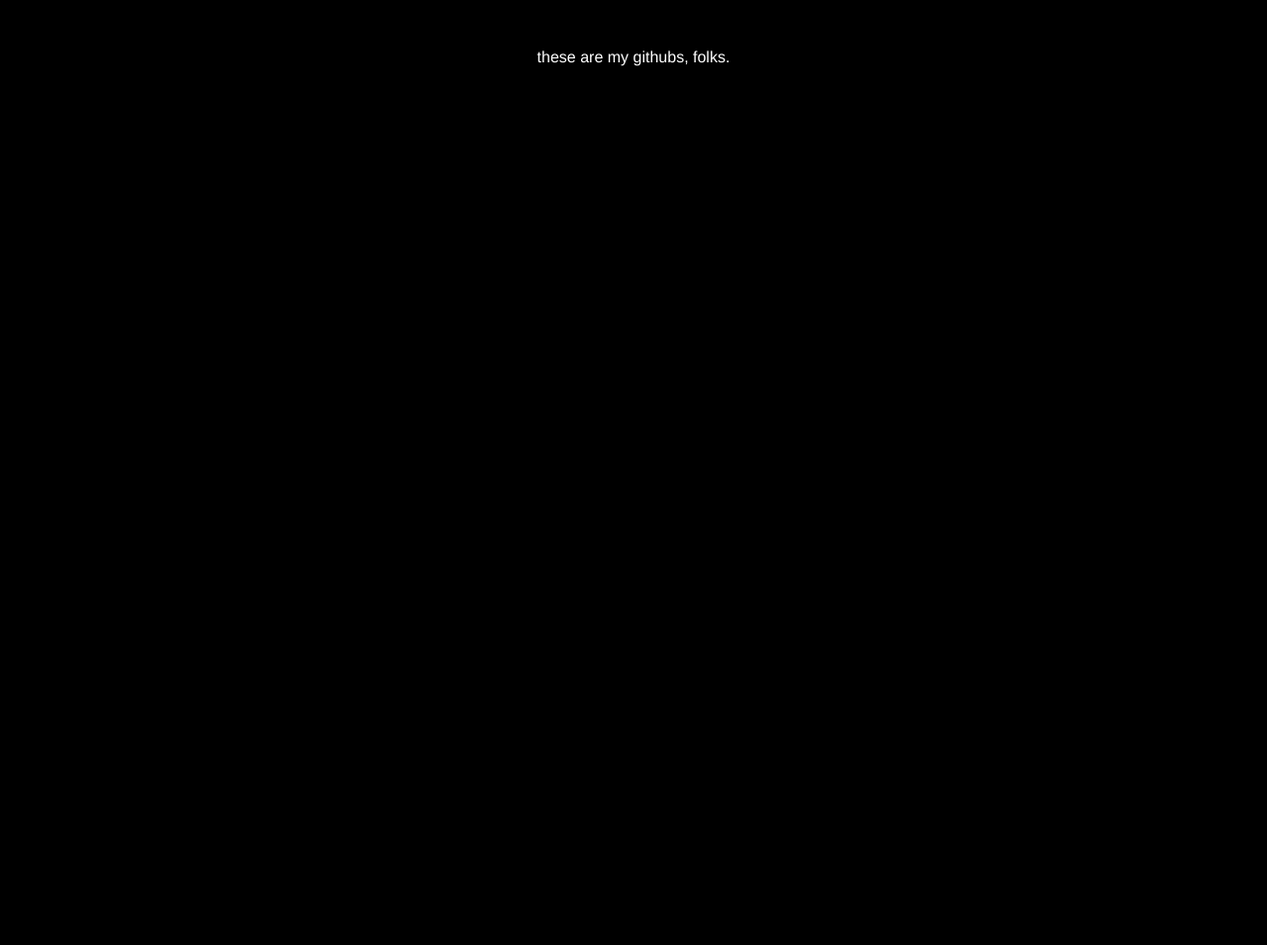
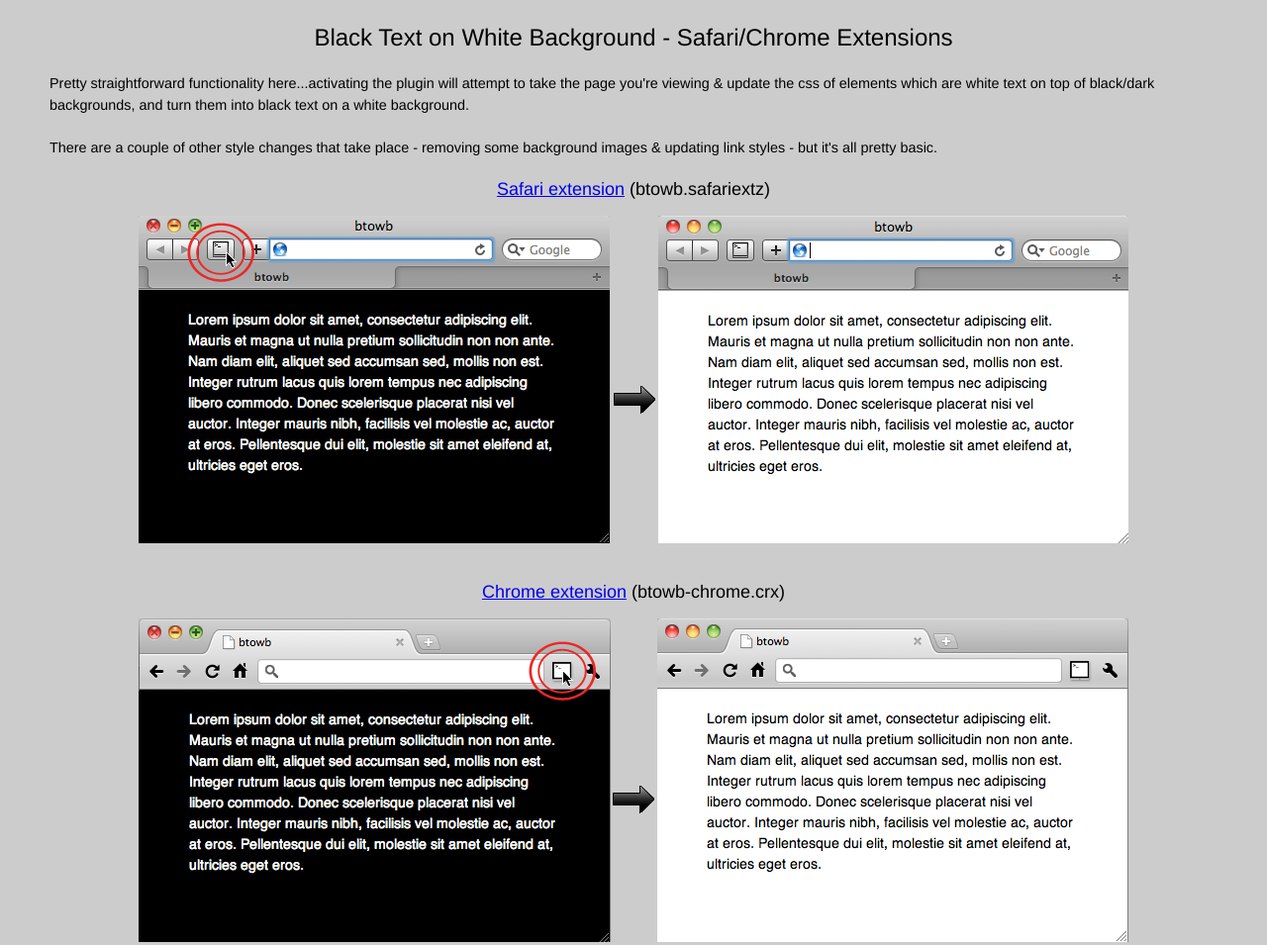
Before and after one commit to marcsmith/marcsmith.github.com, a plain HTML site: page index.html in a window 1280 px wide. Shown: the whole page at 99% size. Before the commit the page ends 800 px from the top, so only its background shows below. Drawn offline with nearby package versions, Linux system fonts and the light colour scheme.

Commit message:
meat and potatoes commit for my github landing page

```diff
--- a/css/master.css
+++ b/css/master.css
@@ -1,18 +1,23 @@
 /*  html  */
 body {
 	font-family: Helvetica, Arial, sans-serif;
-	background-color: #000;
-	color: #fff;
+	background-color: #ccc;
+	color: #000;
 	font-size: 100%;
-	margin: 50px 0px;
+	margin: 20px 50px;
 	padding: 0px;
 	text-align: center;
+}
+body#testpage {
+	color: #fff;
+	background-color: #000;
 }
 a {
 	color: #0000ee;
 }
 a:hover {
 	color: #0000ee;
+	text-shadow: #CCC 5px 5px 5px;
 }
 a:active, a:visited:active {
 	color: #ff0000;
@@ -21,7 +26,8 @@ a:visited {
 	color: #551a8b;
 }
 p {
-	font-size: .75em;
+	text-align: left;
+	font-size: 0.9em;
 	line-height: 1.5em;
 	margin-bottom: 1.5em;
 }
@@ -49,14 +55,17 @@ h3, h4, h5, h6 {
 em {
 	font-style: italic;
 }
+hr {
+	border: none;
+	margin: 20px 0;
+}
 /*  /html  */
 
 /*  layout  */
 #wrap {
-
+	margin: 0px auto;
 }
 #content {
-
 }
 #main {
 
--- a/index.html
+++ b/index.html
@@ -3,16 +3,35 @@
 <html xmlns="http://www.w3.org/1999/xhtml" xml:lang="en" lang="en">
 <head>
 	<meta http-equiv="content-type" content="text/html; charset=utf-8" />
-	<title>marcsmith's githubs</title>
+	<title>btowb</title>
 	<link rel="stylesheet" type="text/css" media="screen, projection" href="css/screen.css" />
-	<script src="https://ajax.googleapis.com/ajax/libs/jquery/1.5.0/jquery.min.js" type="text/javascript"></script>
+	<!-- script src="https://ajax.googleapis.com/ajax/libs/jquery/1.5.0/jquery.min.js" type="text/javascript"></script -->
 	</head>
 
 <body>
 
 	<div id="wrap">
 		<div id="content">
-			these are my githubs, folks.
+
+			<h1>Black Text on White Background - Safari/Chrome Extensions</h1>
+
+			<p>Pretty straightforward functionality here...activating the plugin will attempt to take the page you're viewing & update the css of elements which are white text on top of black/dark backgrounds, and turn them into black text on a white background.</p>
+
+			<p>There are a couple of other style changes that take place - removing some background images & updating link styles - but it's all pretty basic.</p>
+
+			<div class="group">
+				<h2><a href="https://github.com/marcsmith/btowb-safari-extension">Safari extension</a> (btowb.safariextz)</h2>
+				<img src="./img/btowb_safari_desc.png" border="0" />
+			</div>
+
+			<hr />
+
+			<div class="group">
+				<h2><a href="https://github.com/marcsmith/btowb-chrome-extension">Chrome extension</a> (btowb-chrome.crx)</h2>
+				<img src="./img/btowb_chrome_desc.png" border="0" />
+			</div>
+
+
 		</div><!-- /content -->
 	</div><!-- /wrap -->
 
```
Also changed, not shown: testpage.html (added, +21 -0 lines), img/btowb_chrome_desc.png (added), img/btowb_safari_desc.png (added), 1 other file.
